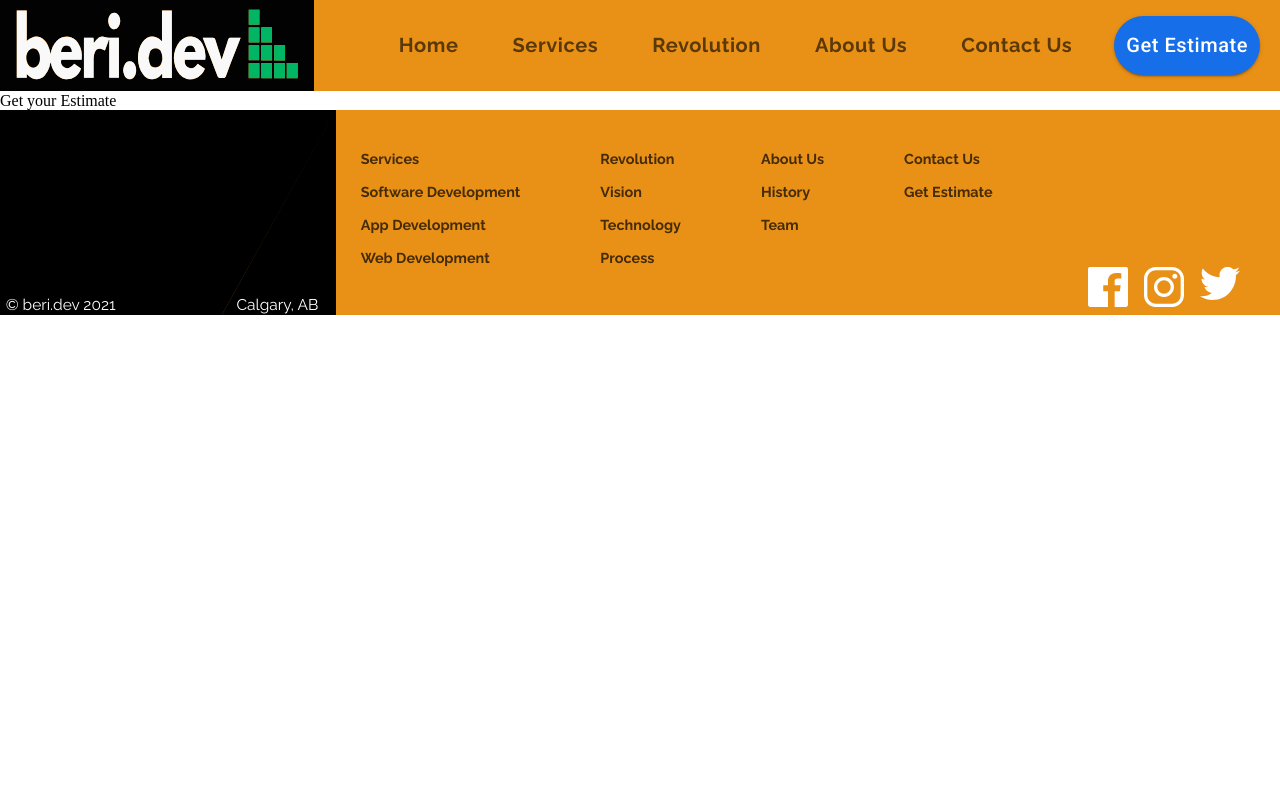
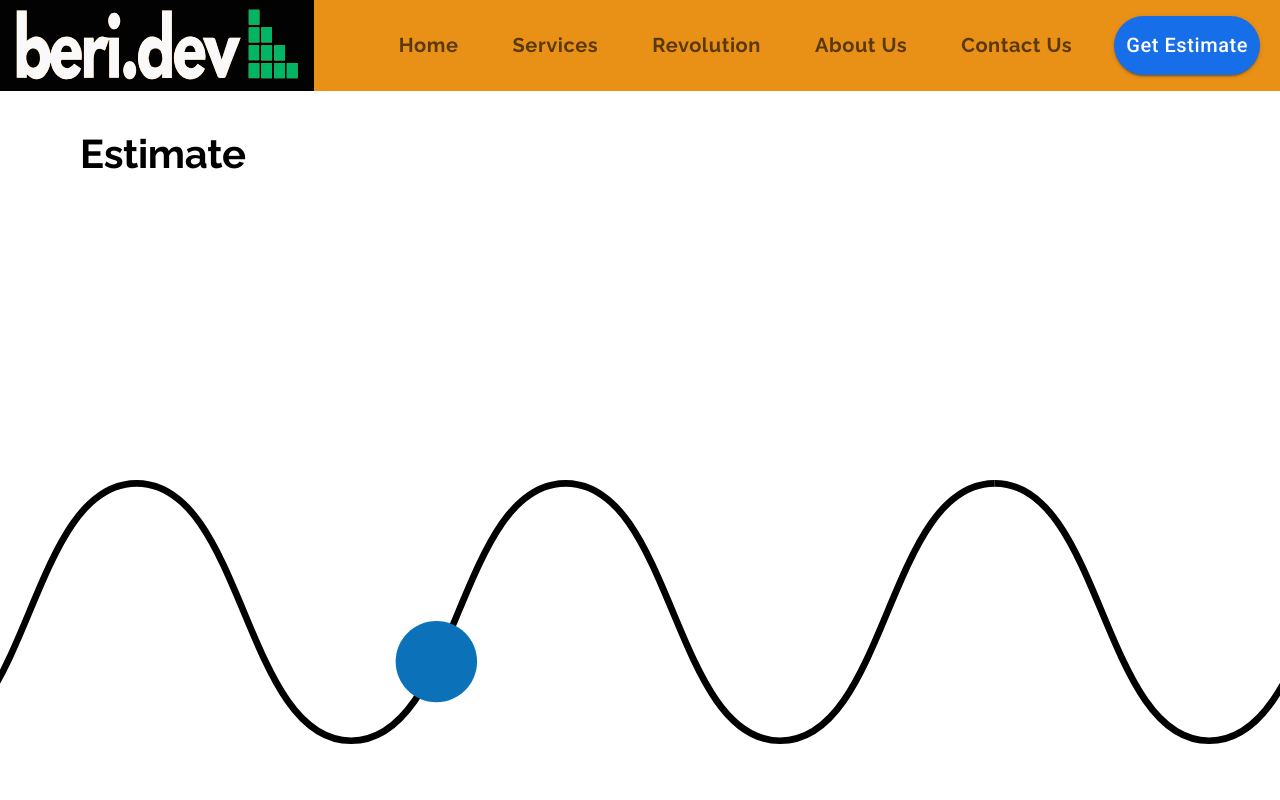
Before and after one commit to HAZberi/tech-company-website, a React (Create React App) app: page /estimate in a window 1280 px wide. Shown: the top 800 px of the page. Built offline with nearby package versions, Linux system fonts and the light colour scheme.

Commit message:
Estimate Page scaffolding

```diff
--- a/src/App.js
+++ b/src/App.js
@@ -13,6 +13,7 @@ import Websites from "./components/Websites.js";
 import Revolution from "./components/Revolution.js";
 import About from "./components/About.js";
 import Contact from "./components/Contact.js";
+import Estimate from "./components/Estimate.js";
 
 const App = () => {
   const [value, setValue] = useState(0);
@@ -133,7 +134,13 @@ const App = () => {
             <Route
               exact
               path="/estimate"
-              component={() => <div>Get your Estimate</div>}
+              render={(props) => (
+                <Estimate
+                  {...props}
+                  setValue={setValue}
+                  setSelected={setSelected}
+                />
+              )}
             />
           </Switch>
           <Footer setValue={setValue} setSelected={setSelected} />
--- /dev/null
+++ b/src/components/Estimate.js
@@ -0,0 +1,84 @@
+import React from "react";
+import Lottie from "react-lottie";
+import {makeStyles, useTheme} from "@material-ui/core/styles";
+import Grid from "@material-ui/core/Grid";
+import Typography from "@material-ui/core/Typography";
+import Button from "@material-ui/core/Button";
+import IconButton from "@material-ui/core/IconButton";
+
+import check from "../assets/check.svg";
+import send from "../assets/send.svg";
+import software from "../assets/software.svg";
+import mobile from "../assets/mobile.svg";
+import website from "../assets/website.svg";
+import backArrow from "../assets/backArrow.svg";
+import forwardArrow from "../assets/forwardArrow.svg";
+import backArrowDisabled from "../assets/backArrowDisabled.svg";
+import forwardArrowDisabled from "../assets/forwardArrowDisabled.svg";
+import camera from "../assets/camera.svg";
+import upload from "../assets/upload.svg";
+import person from "../assets/person.svg";
+import persons from "../assets/persons.svg";
+import people from "../assets/people.svg";
+import info from "../assets/info.svg";
+import bell from "../assets/bell.svg";
+import users from "../assets/users.svg";
+import iphone from "../assets/iphone.svg";
+import gps from "../assets/gps.svg";
+import customized from "../assets/customized.svg";
+import data from "../assets/data.svg";
+
+import estimateAnimationData from "../animations/estimateAnimation/data.json";
+
+const useStyles = makeStyles(theme => ({
+    heading: {
+        paddingLeft: "5em",
+        paddingRight: "5em",
+        marginBottom: "3em",
+        marginTop: "2em",
+        [theme.breakpoints.down("sm")]: {
+          paddingLeft: "1.5em",
+          paddingRight: "1.5em",
+          marginTop: "1em",
+          marginBottom: "1em",
+          textAlign: "center",
+        },
+        [theme.breakpoints.down("md")]: {
+          marginBottom: "1.5em",
+        },
+      },
+}));
+
+const Estimate = (props) => {
+    const classes = useStyles();
+    const theme = useTheme();
+
+    const defaultOptions = {
+        loop: true,
+        autoplay: true,
+        animationData: estimateAnimationData,
+        rendererSettings: {
+          preserveAspectRatio: "xMidYMid slice",
+        }
+    };
+
+    return (
+        <Grid container direction="row">
+            <Grid item container direction="column">
+                <Grid item className={classes.heading}>
+                    <Typography variant="h2" gutterBottom>
+                        Estimate
+                    </Typography>
+                </Grid>
+                <Grid item>
+                    <Lottie options={defaultOptions}/>
+                </Grid>
+            </Grid>
+            <Grid item container direction="column">
+
+            </Grid>
+        </Grid>
+    )
+};
+
+export default Estimate;
```
Also changed, not shown: 2 other files (tests, documents, lock files or other folders).
